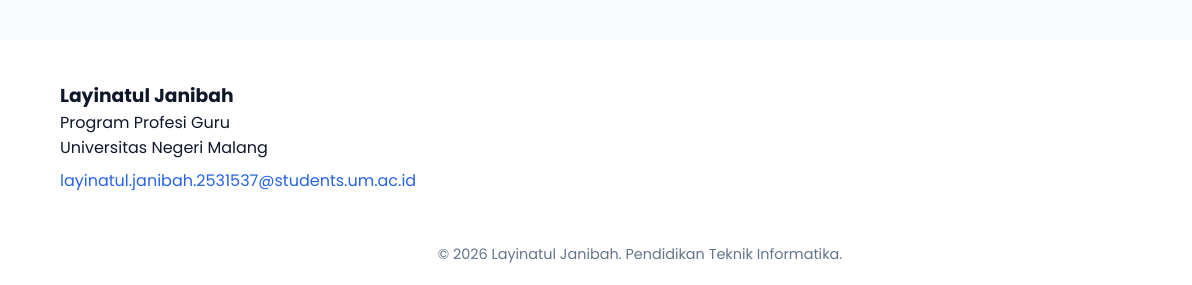
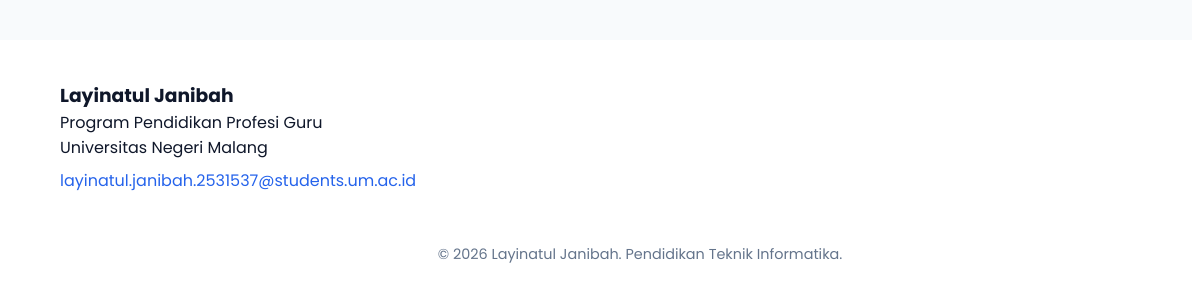
Before and after one commit to layinatulj/portof-ct, a plain HTML site: page index.html in a window 1280 px wide. Shown: the part 600-885 px from the top of the page, 0-1192 px from the left. Drawn offline with Linux system fonts and the light colour scheme.

Commit message:
footer.html

```diff
--- a/footer.html
+++ b/footer.html
@@ -2,7 +2,7 @@
     <div class="footer-container">
         <div class="footer-info">
             <h3>Layinatul Janibah</h3>
-            <p>Program Profesi Guru </p>
+            <p>Program Pendidikan Profesi Guru </p>
             <p>Universitas Negeri Malang</p>
             <p class="footer-email">layinatul.janibah.2531537@students.um.ac.id</p>
         </div>
```
